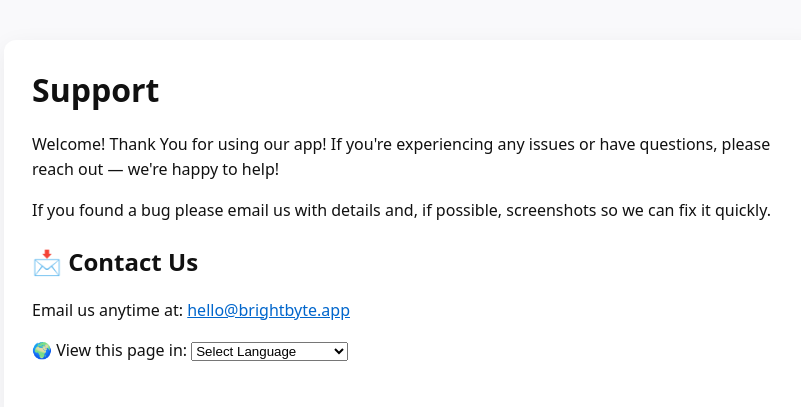
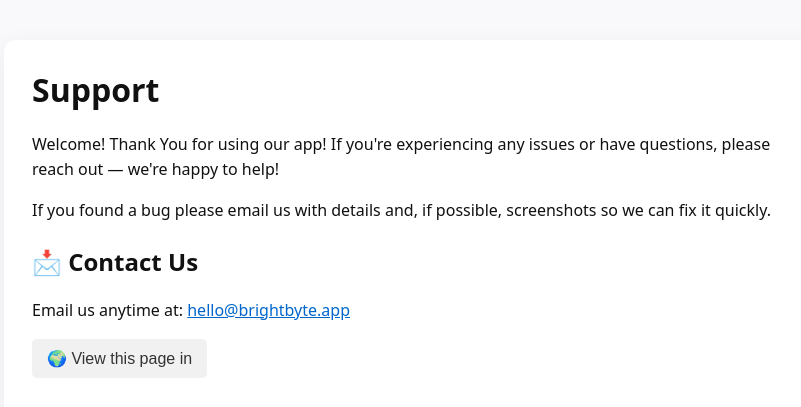
Before and after one commit to MagicScribble/BrightByte, a Jekyll site: the page support.html, which Jekyll copies as it is, in a window 1280 px wide. Shown: the top 407 px of the page, without its empty margins (228-1029 px from the left). Built offline with Jekyll 4.4.1, drawn with Linux system fonts in a browser that asks for light colours.

Commit message:
Update support.html

```diff
--- a/support.html
+++ b/support.html
@@ -27,56 +27,97 @@
     <p>Email us anytime at: <a href="mailto:hello@brightbyte.app">hello@brightbyte.app</a></p>
 
     <!-- Translation links -->
-<div class="translate">
-  <label for="language-select">🌍 View this page in:</label>
-  <select id="language-select" onchange="changeLanguage(this)">
-    <option value="">Select Language</option>
-    <option value="https://translate.google.com/translate?hl=ar&sl=en&u=https://magicscribble.github.io/BrightByte/support.html">🇸🇦 Arabic</option>
-    <option value="https://translate.google.com/translate?hl=bn&sl=en&u=https://magicscribble.github.io/BrightByte/support.html">🇧🇩 Bengali</option>
-    <option value="https://translate.google.com/translate?hl=ca&sl=en&u=https://magicscribble.github.io/BrightByte/support.html">🇦🇩 Catalan</option>
-    <option value="https://translate.google.com/translate?hl=zh-CN&sl=en&u=https://magicscribble.github.io/BrightByte/support.html">🇨🇳 Chinese Simplified</option>
-    <option value="https://translate.google.com/translate?hl=zh-TW&sl=en&u=https://magicscribble.github.io/BrightByte/support.html">🇹🇼 Chinese Traditional</option>
-    <option value="https://translate.google.com/translate?hl=hr&sl=en&u=https://magicscribble.github.io/BrightByte/support.html">🇭🇷 Croatian</option>
-    <option value="https://translate.google.com/translate?hl=cs&sl=en&u=https://magicscribble.github.io/BrightByte/support.html">🇨🇿 Czech</option>
-    <option value="https://translate.google.com/translate?hl=da&sl=en&u=https://magicscribble.github.io/BrightByte/support.html">🇩🇰 Danish</option>
-    <option value="https://translate.google.com/translate?hl=nl&sl=en&u=https://magicscribble.github.io/BrightByte/support.html">🇳🇱 Dutch</option>
-    <option value="https://translate.google.com/translate?hl=en&sl=en&u=https://magicscribble.github.io/BrightByte/support.html">🇬🇧 English</option>
-    <option value="https://translate.google.com/translate?hl=fi&sl=en&u=https://magicscribble.github.io/BrightByte/support.html">🇫🇮 Finnish</option>
-    <option value="https://translate.google.com/translate?hl=fr&sl=en&u=https://magicscribble.github.io/BrightByte/support.html">🇫🇷 French</option>
-    <option value="https://translate.google.com/translate?hl=de&sl=en&u=https://magicscribble.github.io/BrightByte/support.html">🇩🇪 German</option>
-    <option value="https://translate.google.com/translate?hl=el&sl=en&u=https://magicscribble.github.io/BrightByte/support.html">🇬🇷 Greek</option>
-    <option value="https://translate.google.com/translate?hl=he&sl=en&u=https://magicscribble.github.io/BrightByte/support.html">🇮🇱 Hebrew</option>
-    <option value="https://translate.google.com/translate?hl=hi&sl=en&u=https://magicscribble.github.io/BrightByte/support.html">🇮🇳 Hindi</option>
-    <option value="https://translate.google.com/translate?hl=hu&sl=en&u=https://magicscribble.github.io/BrightByte/support.html">🇭🇺 Hungarian</option>
-    <option value="https://translate.google.com/translate?hl=id&sl=en&u=https://magicscribble.github.io/BrightByte/support.html">🇮🇩 Indonesian</option>
-    <option value="https://translate.google.com/translate?hl=it&sl=en&u=https://magicscribble.github.io/BrightByte/support.html">🇮🇹 Italian</option>
-    <option value="https://translate.google.com/translate?hl=ja&sl=en&u=https://magicscribble.github.io/BrightByte/support.html">🇯🇵 Japanese</option>
-    <option value="https://translate.google.com/translate?hl=ko&sl=en&u=https://magicscribble.github.io/BrightByte/support.html">🇰🇷 Korean</option>
-    <option value="https://translate.google.com/translate?hl=ms&sl=en&u=https://magicscribble.github.io/BrightByte/support.html">🇲🇾 Malay</option>
-    <option value="https://translate.google.com/translate?hl=no&sl=en&u=https://magicscribble.github.io/BrightByte/support.html">🇳🇴 Norwegian</option>
-    <option value="https://translate.google.com/translate?hl=pl&sl=en&u=https://magicscribble.github.io/BrightByte/support.html">🇵🇱 Polish</option>
-    <option value="https://translate.google.com/translate?hl=pt&sl=en&u=https://magicscribble.github.io/BrightByte/support.html">🇵🇹 Portuguese</option>
-    <option value="https://translate.google.com/translate?hl=ro&sl=en&u=https://magicscribble.github.io/BrightByte/support.html">🇷🇴 Romanian</option>
-    <option value="https://translate.google.com/translate?hl=ru&sl=en&u=https://magicscribble.github.io/BrightByte/support.html">🇷🇺 Russian</option>
-    <option value="https://translate.google.com/translate?hl=sk&sl=en&u=https://magicscribble.github.io/BrightByte/support.html">🇸🇰 Slovak</option>
-    <option value="https://translate.google.com/translate?hl=es&sl=en&u=https://magicscribble.github.io/BrightByte/support.html">🇪🇸 Spanish</option>
-    <option value="https://translate.google.com/translate?hl=sv&sl=en&u=https://magicscribble.github.io/BrightByte/support.html">🇸🇪 Swedish</option>
-    <option value="https://translate.google.com/translate?hl=th&sl=en&u=https://magicscribble.github.io/BrightByte/support.html">🇹🇭 Thai</option>
-    <option value="https://translate.google.com/translate?hl=tr&sl=en&u=https://magicscribble.github.io/BrightByte/support.html">🇹🇷 Turkish</option>
-    <option value="https://translate.google.com/translate?hl=uk&sl=en&u=https://magicscribble.github.io/BrightByte/support.html">🇺🇦 Ukrainian</option>
-    <option value="https://translate.google.com/translate?hl=vi&sl=en&u=https://magicscribble.github.io/BrightByte/support.html">🇻🇳 Vietnamese</option>
-  </select>
+<style>
+.translate-dropdown {
+  position: relative;
+  display: inline-block;
+  font-family: sans-serif;
+}
+
+.translate-dropdown button {
+  background-color: #f1f1f1;
+  color: #333;
+  padding: 10px 15px;
+  font-size: 16px;
+  border: none;
+  cursor: pointer;
+  border-radius: 5px;
+}
+
+.translate-dropdown button:hover {
+  background-color: #ddd;
+}
+
+.translate-dropdown-content {
+  display: none;
+  position: absolute;
+  background-color: #f9f9f9;
+  min-width: 220px;
+  box-shadow: 0px 8px 16px rgba(0,0,0,0.2);
+  z-index: 1;
+  border-radius: 5px;
+  padding: 0;
+  margin: 0;
+}
+
+.translate-dropdown-content a {
+  color: black;
+  padding: 10px 15px;
+  text-decoration: none;
+  display: block;
+}
+
+.translate-dropdown-content a:hover {
+  background-color: #eee;
+}
+
+.translate-dropdown:hover .translate-dropdown-content {
+  display: block;
+}
+</style>
+
+<div class="translate-dropdown">
+  <button>🌍 View this page in</button>
+  <div class="translate-dropdown-content">
+    <a href="https://translate.google.com/translate?hl=ar&sl=en&u=https://magicscribble.github.io/BrightByte/support.html">🇸🇦 Arabic</a>
+    <a href="https://translate.google.com/translate?hl=bn&sl=en&u=https://magicscribble.github.io/BrightByte/support.html">🇧🇩 Bengali</a>
+    <a href="https://translate.google.com/translate?hl=ca&sl=en&u=https://magicscribble.github.io/BrightByte/support.html">🇨🇦 Catalan</a>
+    <a href="https://translate.google.com/translate?hl=zh-CN&sl=en&u=https://magicscribble.github.io/BrightByte/support.html">🇨🇳 Chinese Simplified</a>
+    <a href="https://translate.google.com/translate?hl=zh-TW&sl=en&u=https://magicscribble.github.io/BrightByte/support.html">🇹🇼 Chinese Traditional</a>
+    <a href="https://translate.google.com/translate?hl=hr&sl=en&u=https://magicscribble.github.io/BrightByte/support.html">🇭🇷 Croatian</a>
+    <a href="https://translate.google.com/translate?hl=cs&sl=en&u=https://magicscribble.github.io/BrightByte/support.html">🇨🇿 Czech</a>
+    <a href="https://translate.google.com/translate?hl=da&sl=en&u=https://magicscribble.github.io/BrightByte/support.html">🇩🇰 Danish</a>
+    <a href="https://translate.google.com/translate?hl=nl&sl=en&u=https://magicscribble.github.io/BrightByte/support.html">🇳🇱 Dutch</a>
+    <a href="https://translate.google.com/translate?hl=en&sl=en&u=https://magicscribble.github.io/BrightByte/support.html">🇬🇧 English</a>
+    <a href="https://translate.google.com/translate?hl=fi&sl=en&u=https://magicscribble.github.io/BrightByte/support.html">🇫🇮 Finnish</a>
+    <a href="https://translate.google.com/translate?hl=fr&sl=en&u=https://magicscribble.github.io/BrightByte/support.html">🇫🇷 French</a>
+    <a href="https://translate.google.com/translate?hl=fr-CA&sl=en&u=https://magicscribble.github.io/BrightByte/support.html">🇨🇦 French (CA)</a>
+    <a href="https://translate.google.com/translate?hl=de&sl=en&u=https://magicscribble.github.io/BrightByte/support.html">🇩🇪 German</a>
+    <a href="https://translate.google.com/translate?hl=el&sl=en&u=https://magicscribble.github.io/BrightByte/support.html">🇬🇷 Greek</a>
+    <a href="https://translate.google.com/translate?hl=he&sl=en&u=https://magicscribble.github.io/BrightByte/support.html">🇮🇱 Hebrew</a>
+    <a href="https://translate.google.com/translate?hl=hi&sl=en&u=https://magicscribble.github.io/BrightByte/support.html">🇮🇳 Hindi</a>
+    <a href="https://translate.google.com/translate?hl=hu&sl=en&u=https://magicscribble.github.io/BrightByte/support.html">🇭🇺 Hungarian</a>
+    <a href="https://translate.google.com/translate?hl=id&sl=en&u=https://magicscribble.github.io/BrightByte/support.html">🇮🇩 Indonesian</a>
+    <a href="https://translate.google.com/translate?hl=it&sl=en&u=https://magicscribble.github.io/BrightByte/support.html">🇮🇹 Italian</a>
+    <a href="https://translate.google.com/translate?hl=ja&sl=en&u=https://magicscribble.github.io/BrightByte/support.html">🇯🇵 Japanese</a>
+    <a href="https://translate.google.com/translate?hl=ko&sl=en&u=https://magicscribble.github.io/BrightByte/support.html">🇰🇷 Korean</a>
+    <a href="https://translate.google.com/translate?hl=ms&sl=en&u=https://magicscribble.github.io/BrightByte/support.html">🇲🇾 Malay</a>
+    <a href="https://translate.google.com/translate?hl=no&sl=en&u=https://magicscribble.github.io/BrightByte/support.html">🇳🇴 Norwegian</a>
+    <a href="https://translate.google.com/translate?hl=pl&sl=en&u=https://magicscribble.github.io/BrightByte/support.html">🇵🇱 Polish</a>
+    <a href="https://translate.google.com/translate?hl=pt&sl=en&u=https://magicscribble.github.io/BrightByte/support.html">🇵🇹 Portuguese</a>
+    <a href="https://translate.google.com/translate?hl=pt-BR&sl=en&u=https://magicscribble.github.io/BrightByte/support.html">🇧🇷 Portuguese (BR)</a>
+    <a href="https://translate.google.com/translate?hl=ro&sl=en&u=https://magicscribble.github.io/BrightByte/support.html">🇷🇴 Romanian</a>
+    <a href="https://translate.google.com/translate?hl=ru&sl=en&u=https://magicscribble.github.io/BrightByte/support.html">🇷🇺 Russian</a>
+    <a href="https://translate.google.com/translate?hl=sk&sl=en&u=https://magicscribble.github.io/BrightByte/support.html">🇸🇰 Slovak</a>
+    <a href="https://translate.google.com/translate?hl=es&sl=en&u=https://magicscribble.github.io/BrightByte/support.html">🇪🇸 Spanish</a>
+    <a href="https://translate.google.com/translate?hl=es-MX&sl=en&u=https://magicscribble.github.io/BrightByte/support.html">🇲🇽 Spanish (MX)</a>
+    <a href="https://translate.google.com/translate?hl=sv&sl=en&u=https://magicscribble.github.io/BrightByte/support.html">🇸🇪 Swedish</a>
+    <a href="https://translate.google.com/translate?hl=th&sl=en&u=https://magicscribble.github.io/BrightByte/support.html">🇹🇭 Thai</a>
+    <a href="https://translate.google.com/translate?hl=tr&sl=en&u=https://magicscribble.github.io/BrightByte/support.html">🇹🇷 Turkish</a>
+    <a href="https://translate.google.com/translate?hl=uk&sl=en&u=https://magicscribble.github.io/BrightByte/support.html">🇺🇦 Ukrainian</a>
+    <a href="https://translate.google.com/translate?hl=vi&sl=en&u=https://magicscribble.github.io/BrightByte/support.html">🇻🇳 Vietnamese</a>
+  </div>
 </div>
-
-<script>
-  function changeLanguage(selectObj) {
-    const url = selectObj.value;
-    if(url) {
-      window.open(url, '_blank'); // Opens the selected language in a new tab
-      selectObj.selectedIndex = 0; // Reset dropdown
-    }
-  }
-</script>
 
     <!-- Translate widget inside container -->
     <div id="google_translate_element" style="margin-top:30px;"></div>
```
